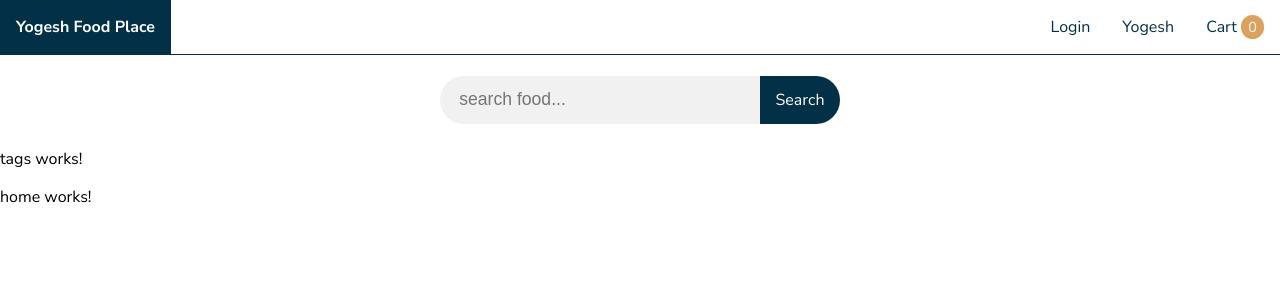
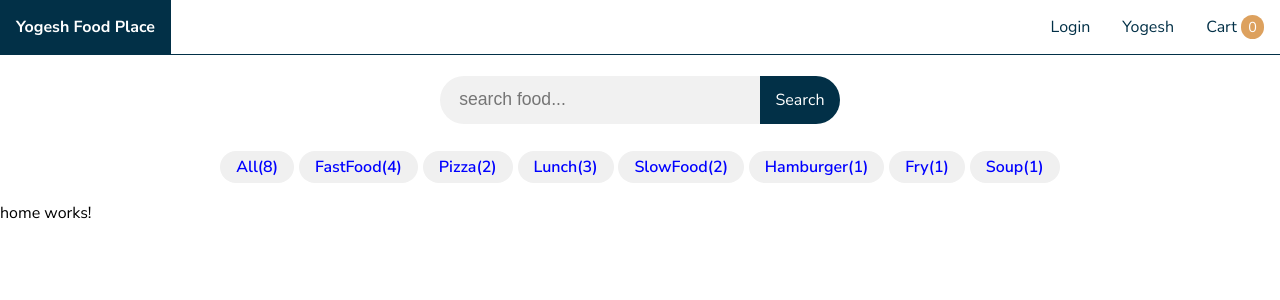
Before and after one commit to Yogesh815131/ecommerce, an Angular app in the folder frontend/: page / in a window 1280 px wide. Shown: the top 300 px of the page. Built offline with nearby package versions, Linux system fonts and the light colour scheme.

Commit message:
tags css part complete

```diff
--- a/frontend/src/app/components/partials/tags/tags.component.css
+++ b/frontend/src/app/components/partials/tags/tags.component.css
@@ -0,0 +1,14 @@
+div{
+    display: flex;
+    flex-wrap: wrap;
+    justify-content: center;
+}
+
+div a{
+    background-color: #f0f0f0;
+    margin: 0.2rem 0.15rem;
+    padding: 0.3rem 1rem;
+    border-radius: 10rem;
+    font-weight: 600;
+    color: blue;
+}
--- a/frontend/src/app/components/partials/tags/tags.component.html
+++ b/frontend/src/app/components/partials/tags/tags.component.html
@@ -1 +1,10 @@
-<p>tags works!</p>
+<div>
+    <a href="">All(8)</a>
+    <a href="">FastFood(4)</a>
+    <a href="">Pizza(2)</a>
+    <a href="">Lunch(3)</a>
+    <a href="">SlowFood(2)</a>
+    <a href="">Hamburger(1)</a>
+    <a href="">Fry(1)</a>
+    <a href="">Soup(1)</a>
+</div>
```
